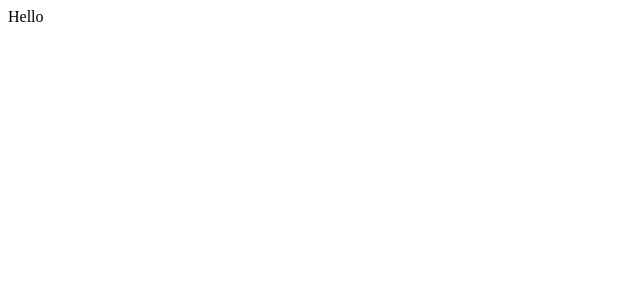
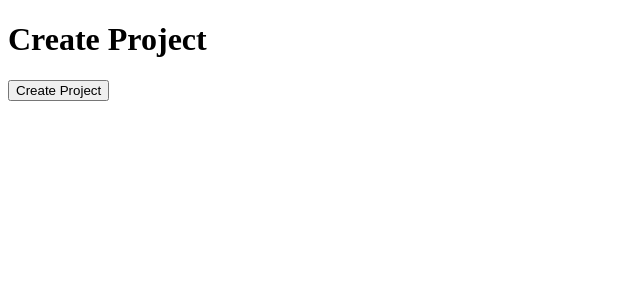
Before and after one commit to Mohak-Trivedi/Project-IDX-Clone, a React (Vite) app in the folder frontend/: page / in a window 1280 px wide. Shown: the top 300 px of the page, without its empty margins (0-640 px from the left). Built offline with nearby package versions, Linux system fonts and the light colour scheme; no server answers.

Commit message:
rough frontend for creating vite react projects on backend

```diff
--- /dev/null
+++ b/frontend/apis/projects.js
@@ -0,0 +1,12 @@
+import axiosInstance from "../config/axiosConfig.js";
+
+export const createProjectApi = async () => {
+  try {
+    const response = await axiosInstance.post("/api/v1/projects");
+    console.log(response.data);
+    return response.data;
+  } catch (error) {
+    console.log(error);
+    throw error;
+  }
+};
--- /dev/null
+++ b/frontend/hooks/apis/mutations/useCreateProject.js
@@ -0,0 +1,14 @@
+import { useMutation } from "@tanstack/react-query";
+import { createProjectApi } from "../../../apis/projects";
+
+export const useCreateProject = () => {
+  const { mutateAsync, isPending, isSuccess, error } = useMutation({
+    mutationFn: createProjectApi,
+    onSuccess: (data) => {
+      console.log("Project created successfully", data);
+    },
+    onError: () => {},
+  });
+
+  return { createProjectMutation: mutateAsync, isPending, isSuccess, error };
+};
--- /dev/null
+++ b/frontend/pages/CreateProject.jsx
@@ -0,0 +1,24 @@
+import { useCreateProject } from "../hooks/apis/mutations/useCreateProject";
+
+export const CreateProject = () => {
+  const { createProjectMutation, isPending } = useCreateProject();
+
+  async function handleCreateProject() {
+    console.log("Going to trigger the API ");
+
+    try {
+      await createProjectMutation();
+      console.log("Now we should redirect to the editor");
+    } catch (error) {
+      console.log("Error creating the project", error);
+    }
+  }
+
+  return (
+    <div>
+      {isPending && <p>Creating Project...</p>}
+      <h1>Create Project</h1>
+      <button onClick={handleCreateProject}>Create Project</button>
+    </div>
+  );
+};
--- a/frontend/src/App.jsx
+++ b/frontend/src/App.jsx
@@ -1,7 +1,13 @@
+import { Routes, Route } from "react-router-dom";
 import "./App.css";
+import { CreateProject } from "../pages/CreateProject";
 
 function App() {
-  return <>Hello</>;
+  return (
+    <Routes>
+      <Route path="/" element={<CreateProject />} />
+    </Routes>
+  );
 }
 
 export default App;
--- a/frontend/src/main.jsx
+++ b/frontend/src/main.jsx
@@ -2,12 +2,15 @@ import { createRoot } from "react-dom/client";
 import "./index.css";
 import App from "./App.jsx";
 import { QueryClient, QueryClientProvider } from "@tanstack/react-query";
+import { BrowserRouter } from "react-router-dom";
 
 // Create a client
 const queryClient = new QueryClient();
 
 createRoot(document.getElementById("root")).render(
-  <QueryClientProvider client={queryClient}>
-    <App />
-  </QueryClientProvider>
+  <BrowserRouter>
+    <QueryClientProvider client={queryClient}>
+      <App />
+    </QueryClientProvider>
+  </BrowserRouter>
 );
```
